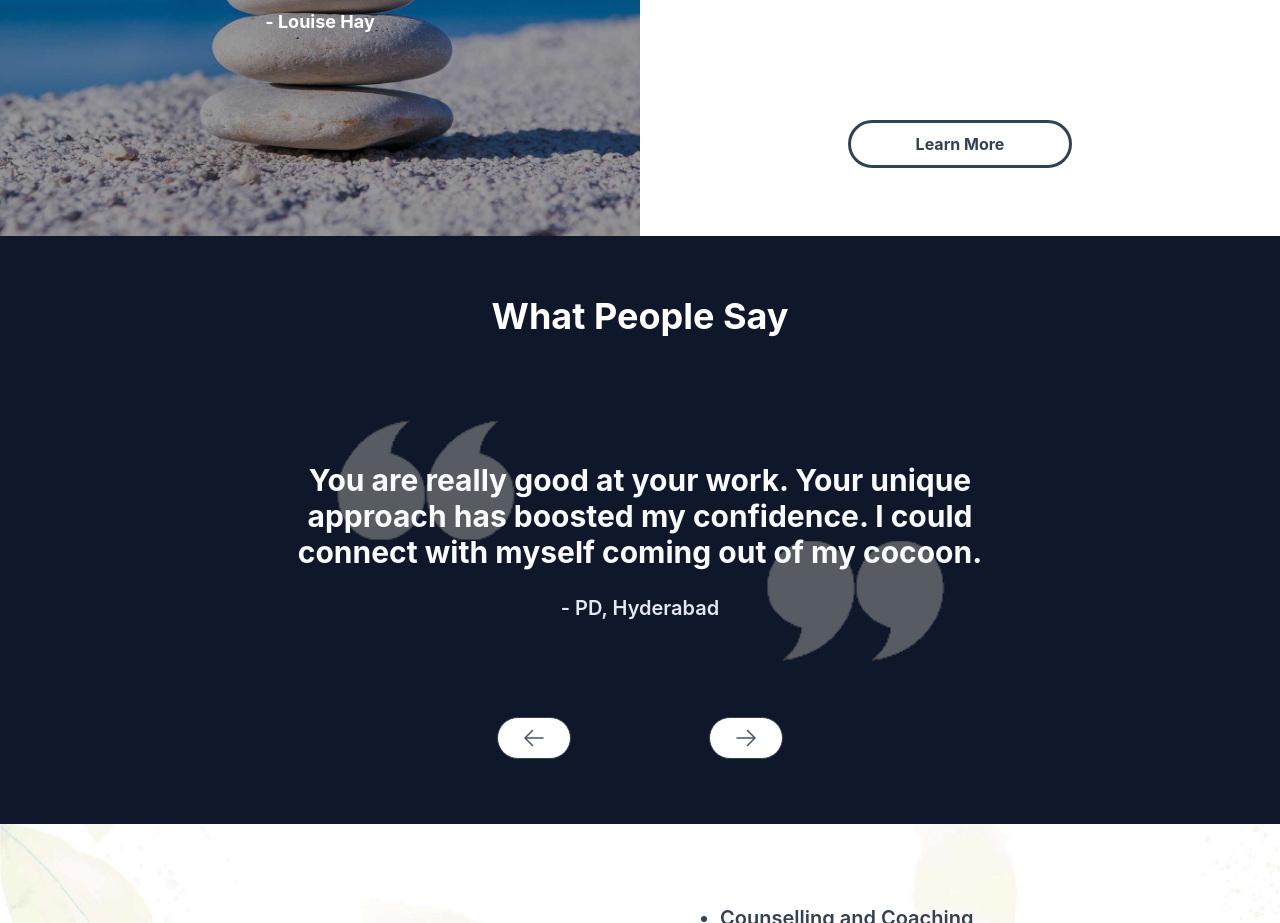
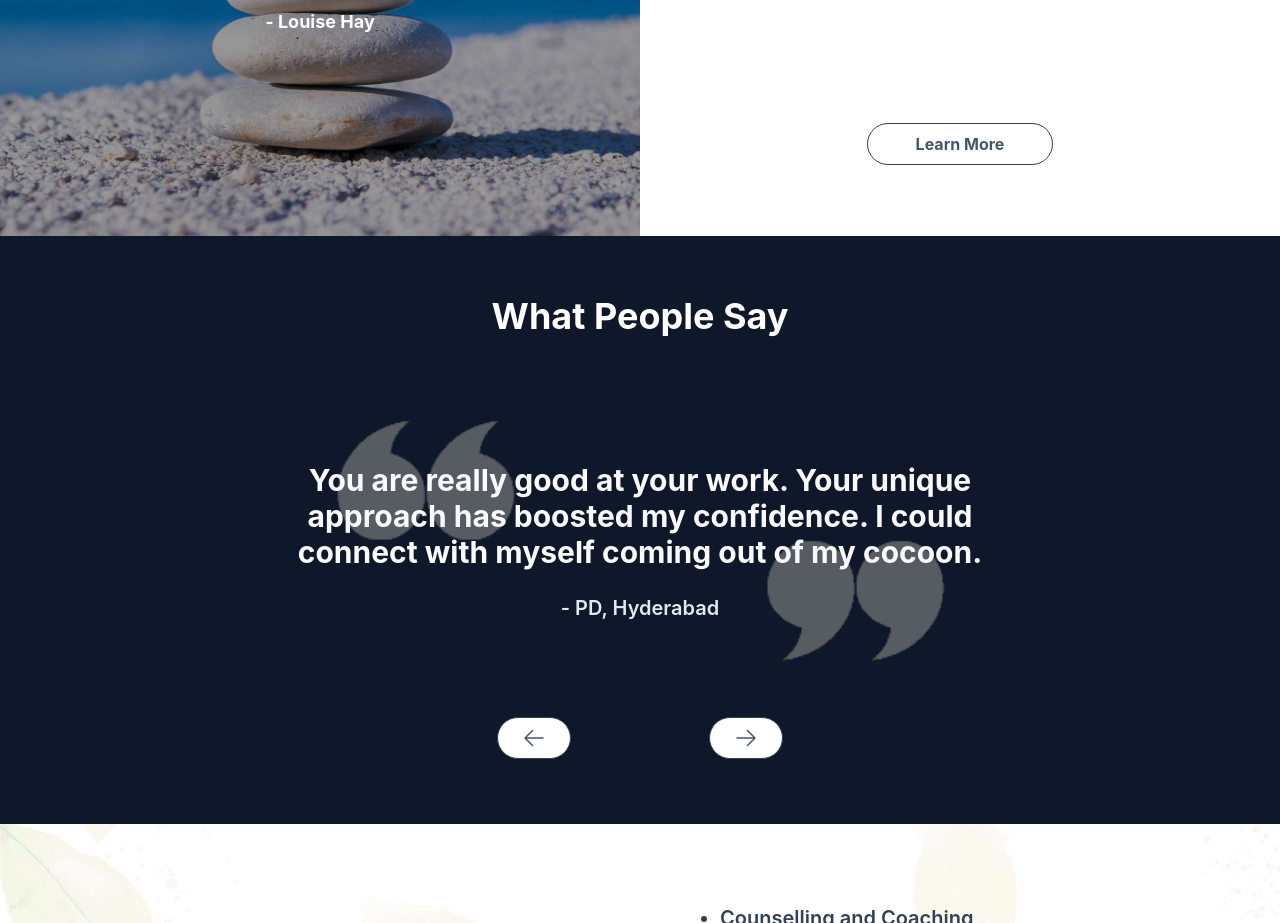
Before and after one commit to SurbhiSarna/surbhi-sarna-site, a React (Vite) app: page / in a window 1280 px wide. Shown: the part 2080-3003 px from the top of the page. Built offline with nearby package versions, Linux system fonts and the light colour scheme.

Commit message:
:art: - Minor Button Fix on Split Component

```diff
--- a/src/components/SplitImageText/splitImageText.jsx
+++ b/src/components/SplitImageText/splitImageText.jsx
@@ -46,7 +46,7 @@ const SplitImageText = (props) => {
           </p>
           <Link to="/about">
               <button
-                  className="focus:outline-none focus:shadow-outline outline bg-white text-slate-700 font-bold py-2 px-16 rounded-full cursor-pointer hover:text-white hover:bg-slate-700"
+                  className="focus:outline-none focus:shadow-outline bg-white text-slate-600 font-bold py-2 px-12 rounded-full hover:text-white hover:bg-slate-600 border-slate-700"
               >
                   Learn More
               </button>
```
